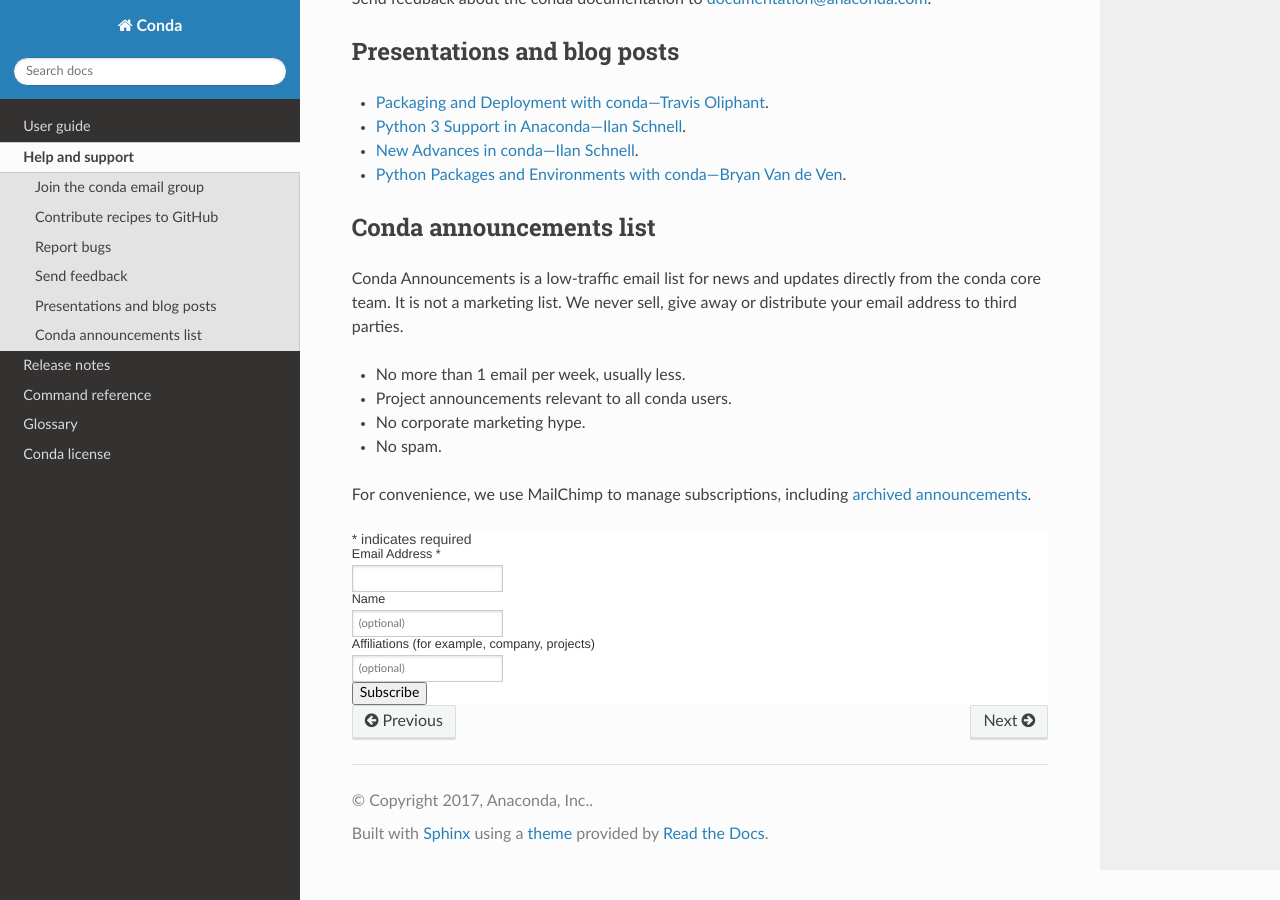
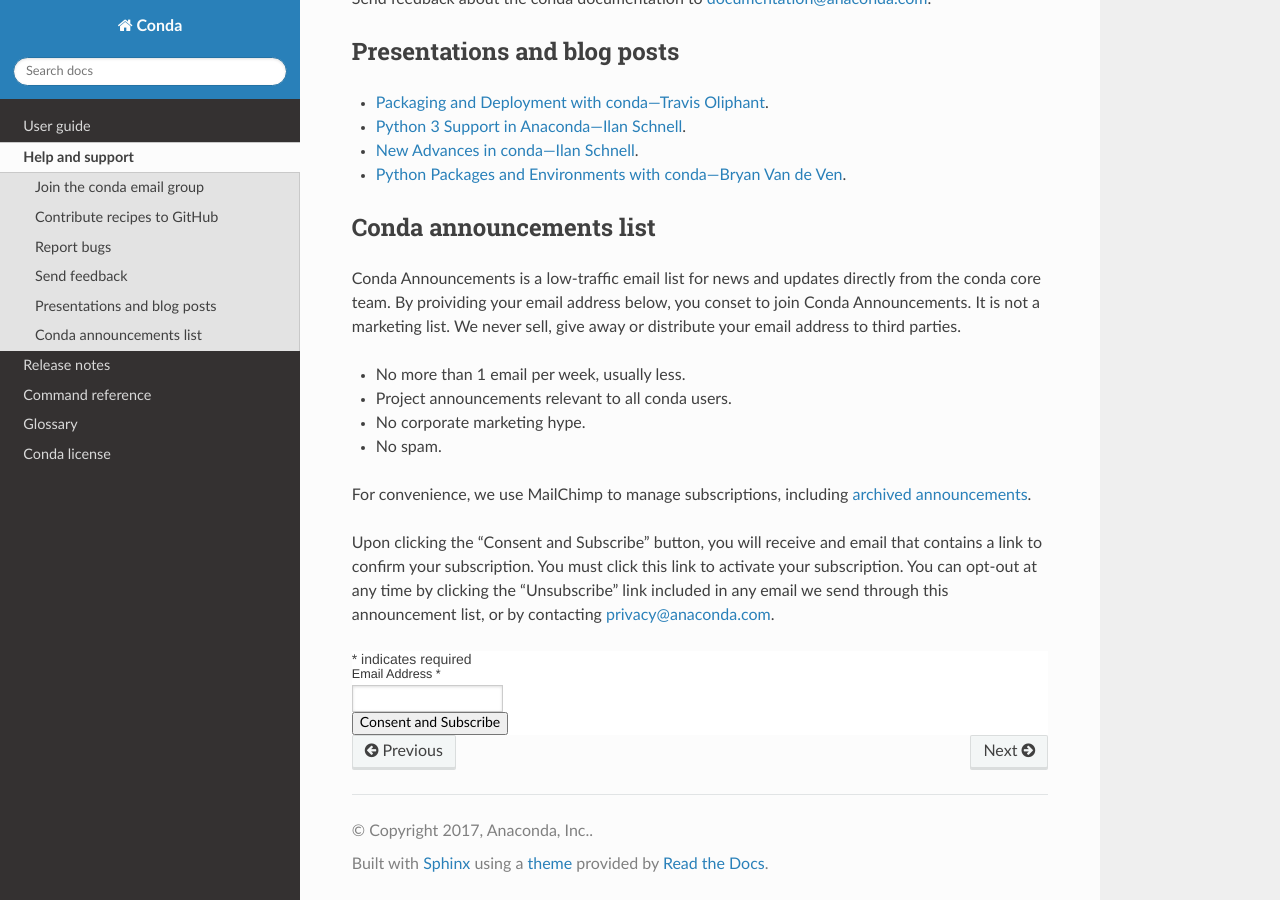
Before and after one commit to conda/conda-docs, a Sphinx documentation site: the page built from docs/source/help-support.rst, in a window 1280 px wide and 900 px high, scrolled down 925 px. Built offline with Sphinx 7.4.7 and the Read the Docs theme 2.0.0, drawn with Linux system fonts in a browser that asks for light colours; comment, search, counter and statistics services are not loaded.

Commit message:
Conda Announcements List GDPR adjustment
Signed-off-by: Kale Franz <kfranz@continuum.io>

```diff
--- a/docs/source/help-support.rst
+++ b/docs/source/help-support.rst
@@ -81,9 +81,10 @@
 ========================
 
 Conda Announcements is a low-traffic email list for news and
-updates directly from the conda core team. It is not a marketing
-list. We never sell, give away or distribute your email address
-to third parties.
+updates directly from the conda core team. By proividing your
+email address below, you conset to join Conda Announcements. It
+is not a marketing list. We never sell, give away or distribute
+your email address to third parties.
 
 * No more than 1 email per week, usually less.
 * Project announcements relevant to all conda users.
@@ -93,6 +94,12 @@
 For convenience, we use MailChimp to manage subscriptions,
 including `archived announcements
 <http://us13.campaign-archive1.com/home/?u=28f85eefa68de727efcbd93f9&id=cb4ca49e7d>`_.
+
+Upon clicking the "Consent and Subscribe" button, you will receive and email that
+contains a link to confirm your subscription. You must click this link to activate
+your subscription. You can opt-out at any time by clicking the "Unsubscribe" link
+included in any email we send through this announcement list, or by contacting
+privacy@anaconda.com.
 
 .. raw:: html
 
@@ -112,20 +119,12 @@
    </label>
     <input type="email" value="" name="EMAIL" class="required email" id="mce-EMAIL">
    </div>
-   <div class="mc-field-group">
-    <label for="mce-NAME">Name </label>
-    <input type="text" value="" name="NAME" class="" id="mce-NAME" placeholder="(optional)">
-   </div>
-   <div class="mc-field-group">
-    <label for="mce-AFFILIATIO">Affiliations (for example, company, projects) </label>
-    <input type="text" value="" name="AFFILIATIO" class="" id="mce-AFFILIATIO" placeholder="(optional)">
-   </div>
     <div id="mce-responses" class="clear">
         <div class="response" id="mce-error-response" style="display:none"></div>
         <div class="response" id="mce-success-response" style="display:none"></div>
     </div>    <!-- real people should not fill this in and expect good things - do not remove this or risk form bot signups-->
        <div style="position: absolute; left: -5000px;" aria-hidden="true"><input type="text" name="b_28f85eefa68de727efcbd93f9_cb4ca49e7d" tabindex="-1" value=""></div>
-       <div class="clear"><input type="submit" value="Subscribe" name="subscribe" id="mc-embedded-subscribe" class="button"></div>
+       <div class="clear"><input type="submit" value="Consent and Subscribe" name="subscribe" id="mc-embedded-subscribe" class="button"></div>
        </div>
    </form>
    </div>
```
